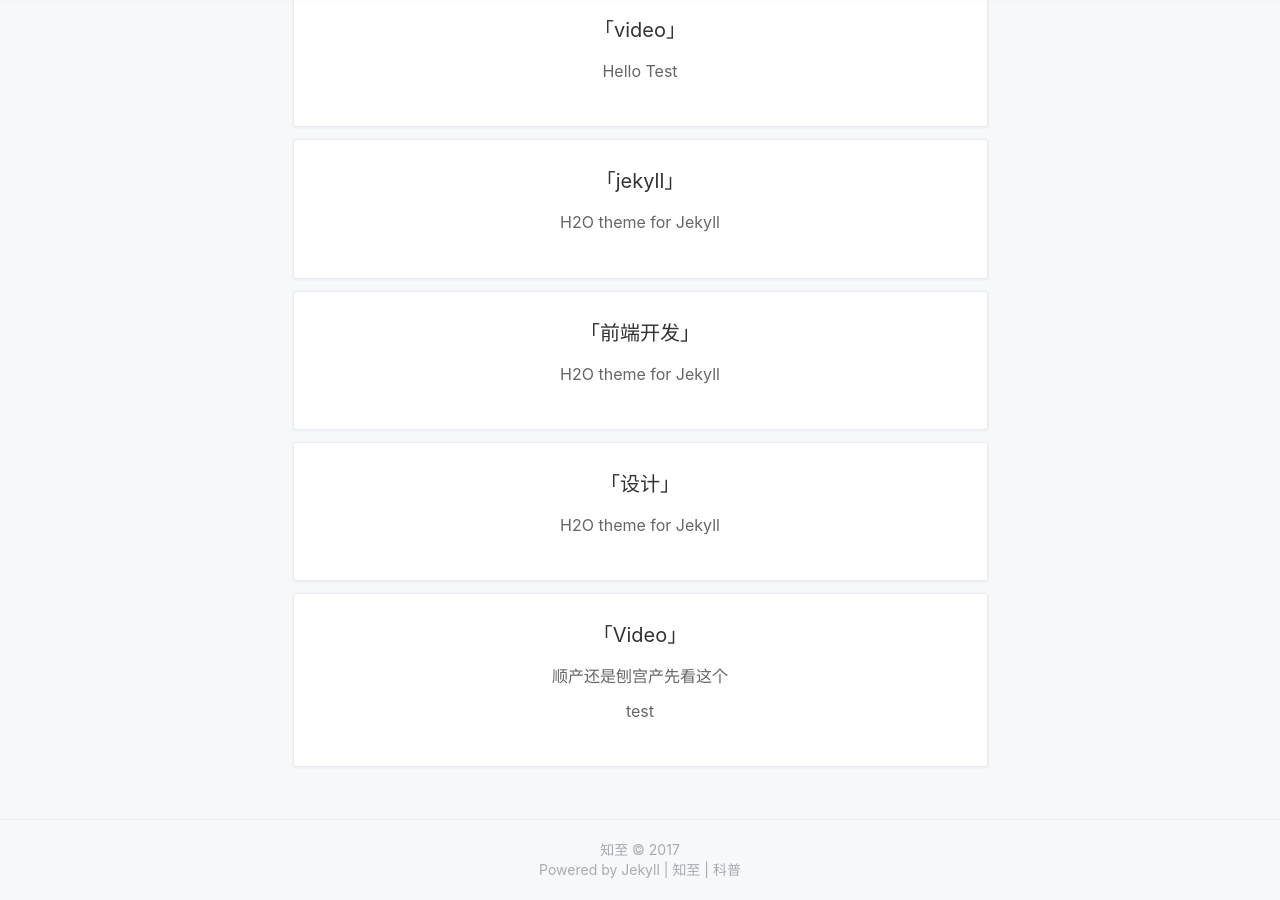
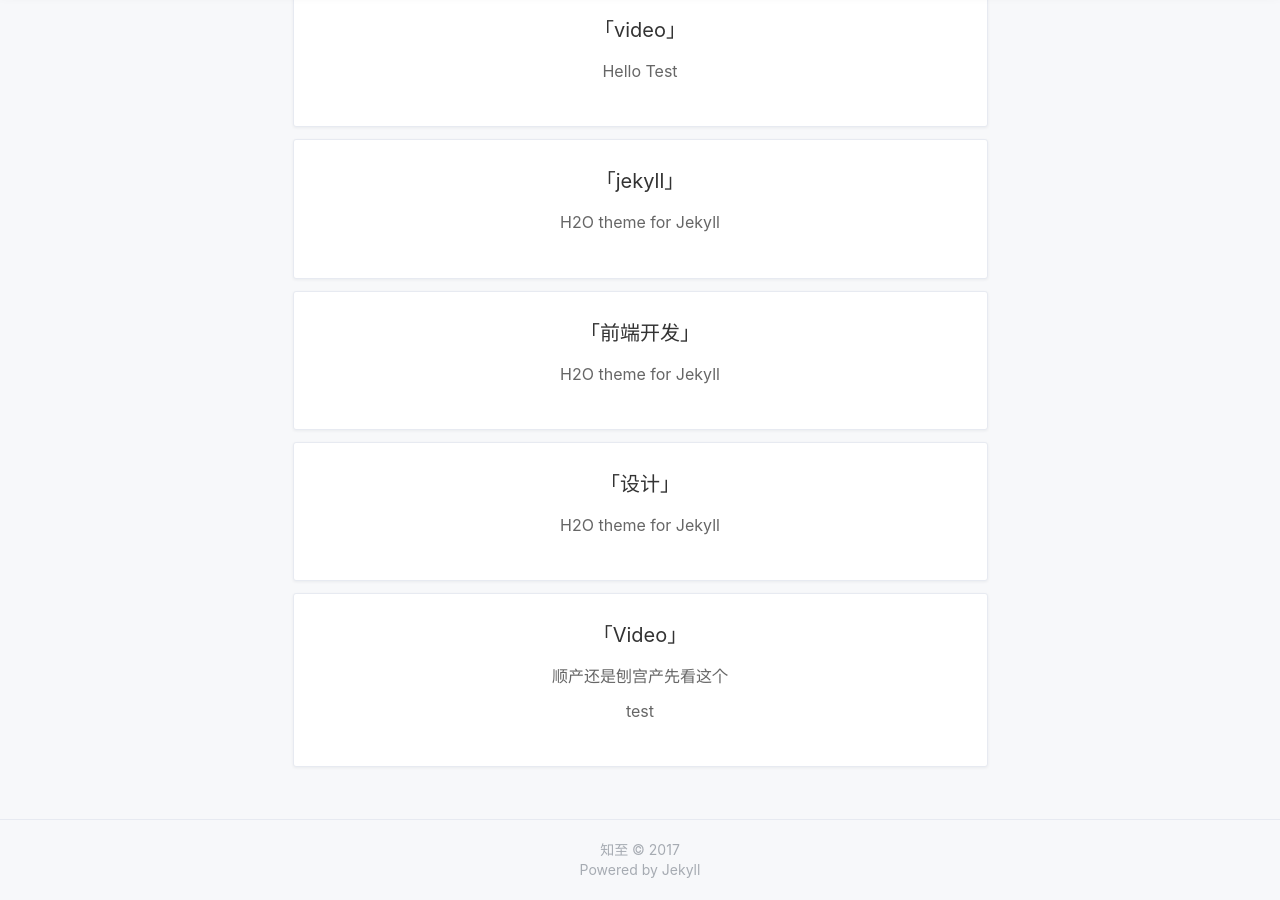
Before and after one commit to tsuibin/tsuibin.github.io, a Jekyll site: the page built from tags.html, in a window 1280 px wide and 900 px high, scrolled down 675 px. Built offline with Jekyll 4.4.1, drawn with Linux system fonts in a browser that asks for light colours; nearby versions of some CDN libraries; a style sheet for code colours, icons or effects is not loaded.

Commit message:
Update footer.html

```diff
--- a/_includes/footer.html
+++ b/_includes/footer.html
@@ -1,4 +1,4 @@
 <footer class="g-footer">
     <section>{{ site.title }} © {{ site.time | date: '%Y' }}</section>
-    <section>Powered by <a href="//jekyllrb.com">Jekyll</a> | <a href="https://www.cazool.org">知至</a> | <a href="https://www.zzcomm.com">科普</a></section>
+    <section>Powered by <a href="//jekyllrb.com">Jekyll</a></section>
 </footer>
```
